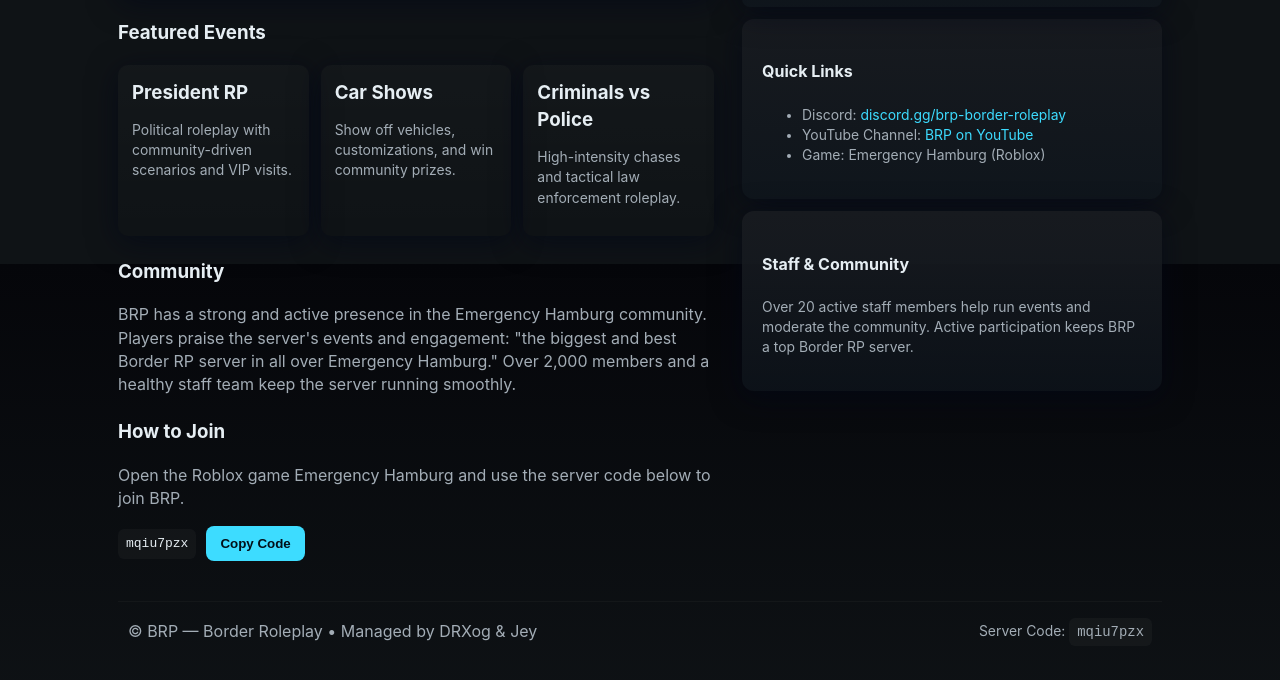
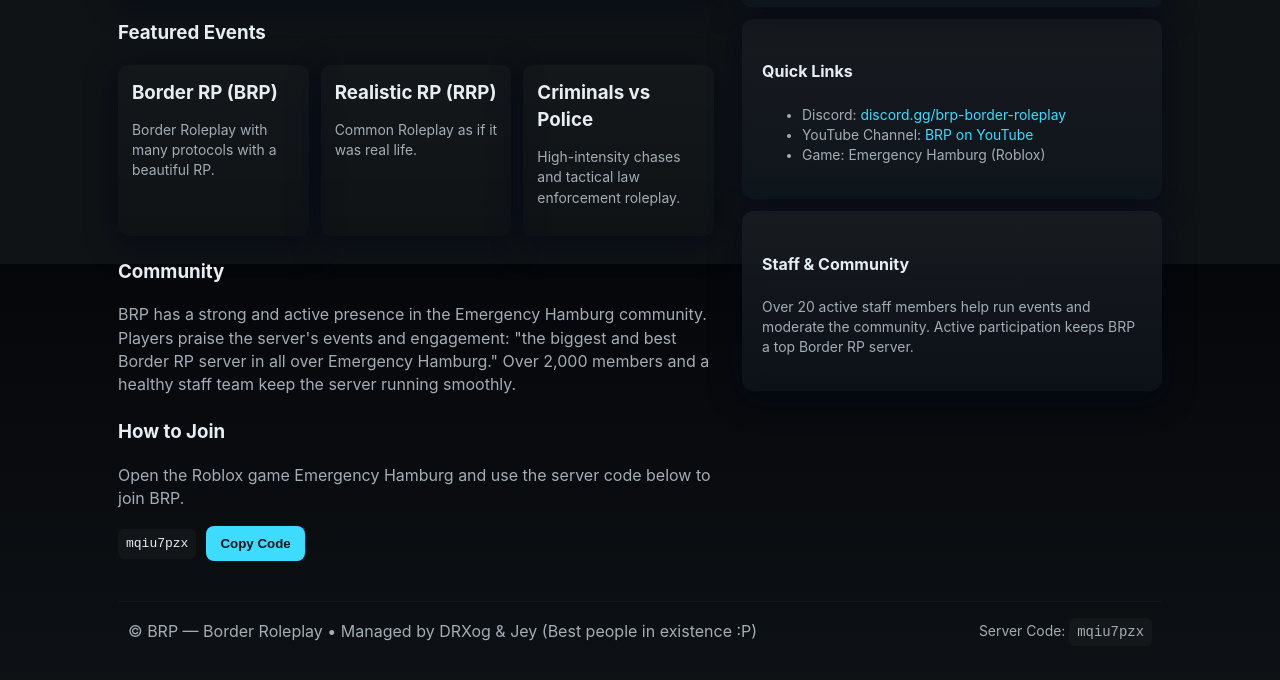
Before and after one commit to BRP-Official/BRP, a plain HTML site: page index.html in a window 1280 px wide. Shown: the part 536-1216 px from the top of the page. Drawn offline with Linux system fonts and the light colour scheme; grey boxes are pictures that could not be loaded.

Commit message:
Update index.html

```diff
--- a/index.html
+++ b/index.html
@@ -59,12 +59,12 @@
 							<h3>Featured Events</h3>
 							<div class="grid">
 								<div class="feature card">
-									<h3>President RP</h3>
-									<p class="muted small">Political roleplay with community-driven scenarios and VIP visits.</p>
+									<h3>Border RP (BRP)</h3>
+									<p class="muted small">Border Roleplay with many protocols with a beautiful RP.</p>
 								</div>
 								<div class="feature card">
-									<h3>Car Shows</h3>
-									<p class="muted small">Show off vehicles, customizations, and win community prizes.</p>
+									<h3>Realistic RP (RRP)</h3>
+									<p class="muted small">Common Roleplay as if it was real life.</p>
 								</div>
 								<div class="feature card">
 									<h3>Criminals vs Police</h3>
@@ -113,7 +113,7 @@
 			</main>
 
 			<footer>
-				<div>© BRP — Border Roleplay • Managed by DRXog & Jey</div>
+				<div>© BRP — Border Roleplay • Managed by DRXog & Jey (Best people in existence :P)</div>
 			<div class="small muted">Server Code: <span class="code">mqiu7pzx</span></div>
 			</footer>
 		</div>
```
